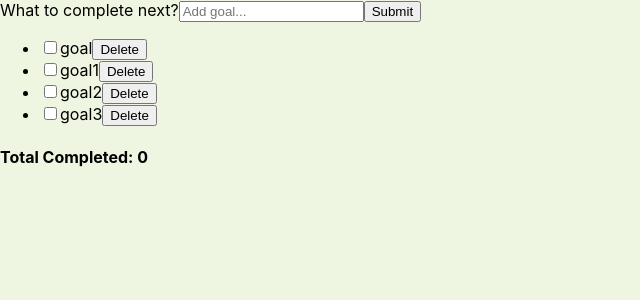
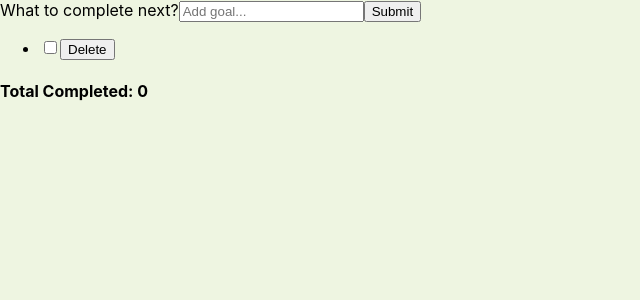
Before and after one commit to jessnmo/habits-tracker, a React (Create React App) app in the folder frontend/: page / in a window 1280 px wide. Shown: the top 300 px of the page, without its empty margins (0-640 px from the left). Built offline with nearby package versions, Linux system fonts and the light colour scheme; no server answers.

Commit message:
goals component redux fully functioning

```diff
--- a/frontend/src/components/Goal/GoalItems.js
+++ b/frontend/src/components/Goal/GoalItems.js
@@ -1,6 +1,6 @@
 import { useDispatch } from 'react-redux';
-import { deleteGoal } from './goalSlice';
-import { toggleCompleteAsync } from './goalSlice';
+//import { deleteGoal } from './goalSlice';
+import { toggleCompleteAsync, deleteGoalAsync } from './goalSlice';
 
 const GoalItems = ({ id, title, completed }) => {
 	const dispatch = useDispatch();
@@ -11,7 +11,7 @@ const GoalItems = ({ id, title, completed }) => {
 	};
 
 	const handleDelete = () => {
-		dispatch(deleteGoal({ id: id })); //it needs to know the id as we're filtering the id, so we're passing it as the payload
+		dispatch(deleteGoalAsync({ id })); //it needs to know the id as we're filtering the id, so we're passing it as the payload
 	};
 
 	return (
--- a/frontend/src/components/Goal/goalSlice.js
+++ b/frontend/src/components/Goal/goalSlice.js
@@ -46,27 +46,28 @@ export const toggleCompleteAsync = createAsyncThunk(
 	}
 );
 
+export const deleteGoalAsync = createAsyncThunk(
+	'goals/deleteGoal',
+	async (payload) => {
+		const response = await fetch(`http://localhost:8080/goals/${payload.id}`, {
+			method: 'DELETE',
+			headers: {
+				'Content-type': 'application/json',
+			},
+			body: JSON.stringify({ id: payload.id }),
+		});
+		if (response.ok) {
+			return { id: payload.id };
+		}
+	}
+);
+
 const goalSlice = createSlice({
 	name: 'goals',
 	initialState: [
 		{
-			id: 0,
-			title: 'goal',
-			completed: false,
-		},
-		{
-			id: 1,
-			title: 'goal1',
-			completed: false,
-		},
-		{
-			id: 2,
-			title: 'goal2',
-			completed: false,
-		},
-		{
-			id: 3,
-			title: 'goal3',
+			id: Date.now(),
+			title: '',
 			completed: false,
 		},
 	],
@@ -120,6 +121,9 @@ const goalSlice = createSlice({
 			}
 			return state;
 		},
+		[deleteGoalAsync.fulfilled]: (state, action) => {
+			return state.filter((goal) => goal.id !== action.payload.id);
+		},
 	},
 });
 
```
